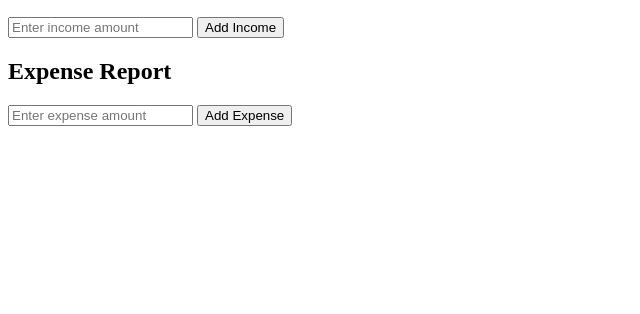
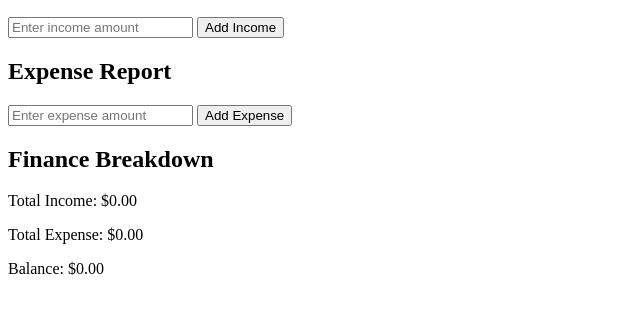
Before and after one commit to krduffy/1530-group11-s3, a plain HTML site: page index.html in a window 1280 px wide. Shown: the part 110-424 px from the top of the page, without its empty margins (0-640 px from the left). Drawn offline with Linux system fonts and the light colour scheme.

Commit message:
update the html

```diff
--- a/index.html
+++ b/index.html
@@ -20,6 +20,13 @@
         <button type="submit">Add Expense</button>
     </form>
 
+    <h2>Finance Breakdown</h2>
+    <div id="financeBreakdown">
+        <p>Total Income: <span id="totalIncome">$0.00</span></p>
+        <p>Total Expense: <span id="totalExpense">$0.00</span></p>
+        <p>Balance: <span id="balance">$0.00</span></p>
+    </div>
 
+    <script src="static\js\script.js"></script>
 </body>
 </html>
```
Also changed, not shown: static/js/main-style.js (deleted), static/js/script.js (added).
